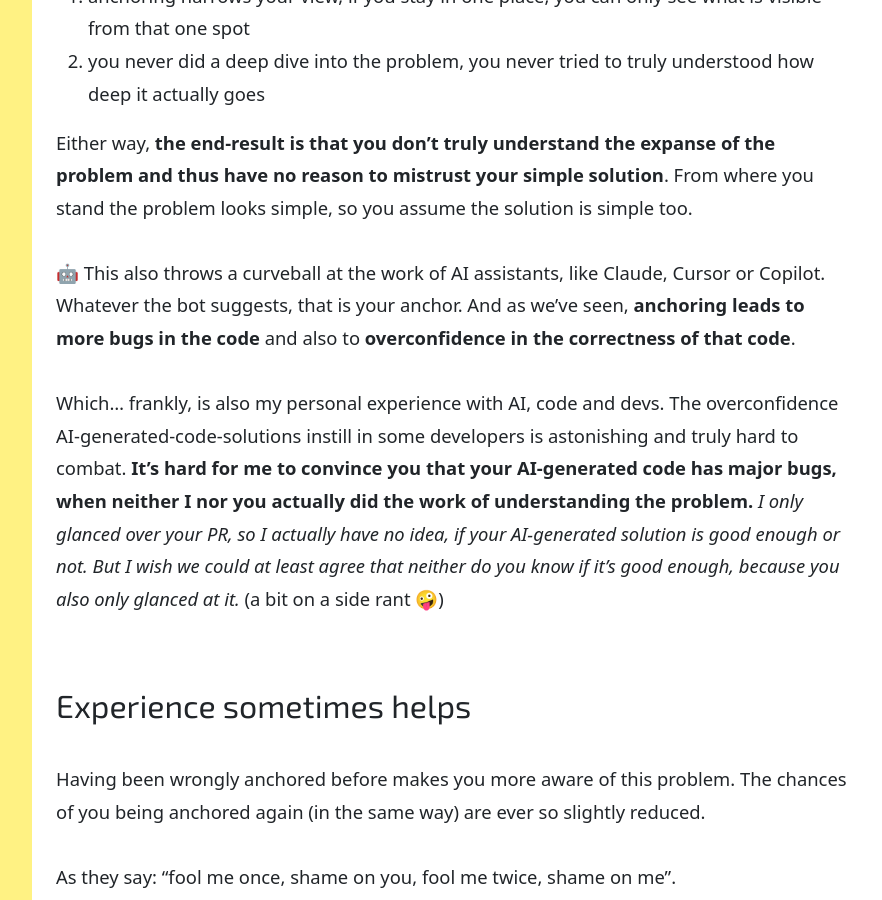
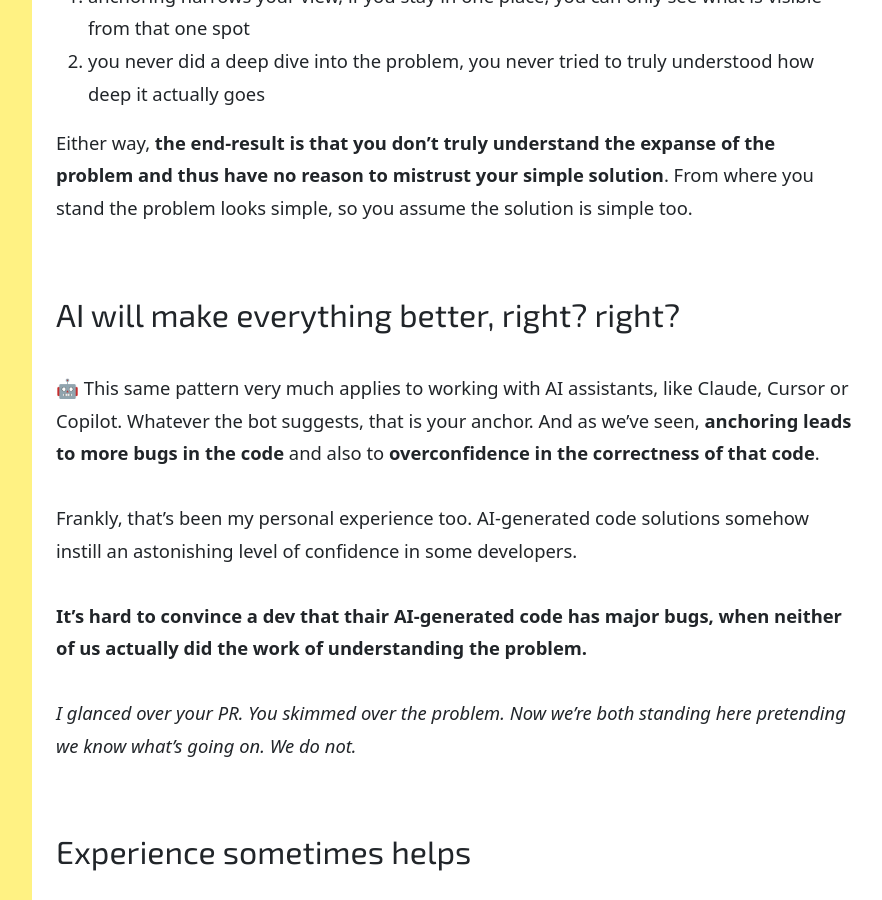
Before and after one commit to inesp/inesp.github.io, a Jekyll site: the page built from _posts/2025-07-21-blind-spots-in-code-part-I.md, in a window 1280 px wide and 900 px high, scrolled down 6389 px. Shown: the whole window, without its empty margins (288-1170 px from the left). Built offline with Jekyll 4.4.1, drawn with Linux system fonts in a browser that asks for light colours; nearby versions of some CDN libraries; some web fonts are replaced; some of the changed text lies outside the part shown.

Commit message:
Improve the AI rant
and fix typos

```diff
--- a/_posts/2025-07-21-blind-spots-in-code-part-I.md
+++ b/_posts/2025-07-21-blind-spots-in-code-part-I.md
@@ -135,9 +135,16 @@ I am speculating here, but I'd say 2 things are happening:
 
 Either way, **the end-result is that you don't truly understand the expanse of the problem and thus have no reason to mistrust your simple solution**. From where you stand the problem looks simple, so you assume the solution is simple too.
 
-🤖 This also throws a curveball at the work of AI assistants, like Claude, Cursor or Copilot. Whatever the bot suggests, that is your anchor. And as we've seen, **anchoring leads to more bugs in the code** and also to **overconfidence in the correctness of that code**.
+## AI will make everything better, right? right?
 
-Which... frankly, is also my personal experience with AI, code and devs. The overconfidence AI-generated-code-solutions instill in some developers is astonishing and truly hard to combat. **It's hard for me to convince you that your AI-generated code has major bugs, when neither I nor you actually did the work of understanding the problem.** _I only glanced over your PR, so I actually have no idea, if your AI-generated solution is good enough or not. But I wish we could at least agree that neither do you know if it's good enough, because you also only glanced at it._ (a bit on a side rant 🤪)
+
+🤖 This same pattern very much applies to working with AI assistants, like Claude, Cursor or Copilot. Whatever the bot suggests, that is your anchor. And as we've seen, **anchoring leads to more bugs in the code** and also to **overconfidence in the correctness of that code**.
+
+Frankly, that’s been my personal experience too. AI-generated code solutions somehow instill an astonishing level of confidence in some developers.
+
+**It's hard to convince a dev that thair AI-generated code has major bugs, when neither of us actually did the work of understanding the problem.**
+
+_I glanced over your PR. You skimmed over the problem. Now we’re both standing here pretending we know what’s going on. We do not._
 
 
 ## Experience sometimes helps
```
Also changed, not shown: other parts of _posts/2025-07-21-blind-spots-in-code-part-I.md (+6 -6 lines).
